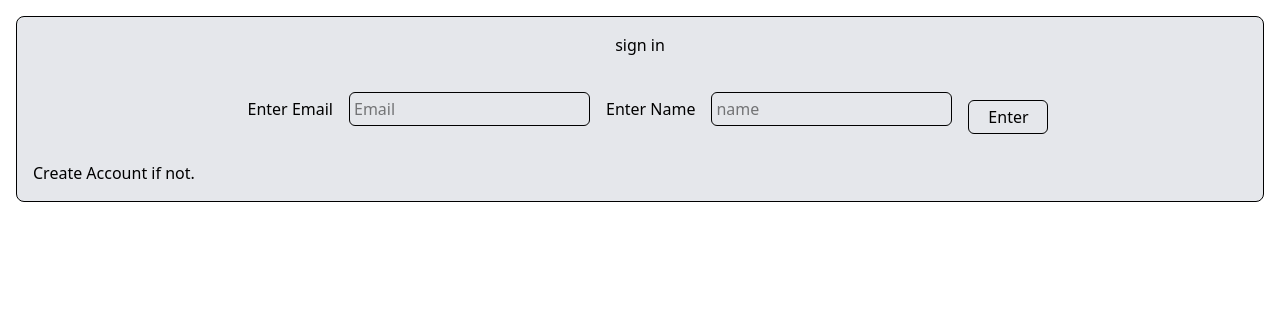
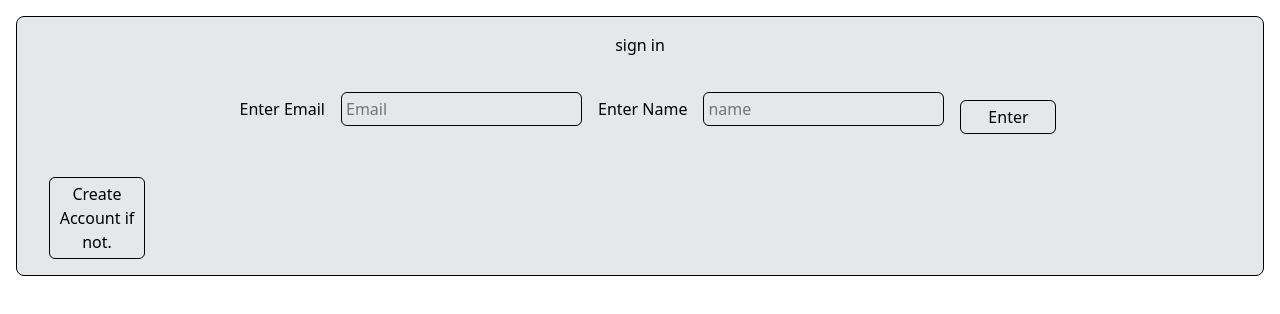
Before and after one commit to abubakar-foomotion/todo, a Next.js app: page /welcome in a window 1280 px wide. Shown: the top 314 px of the page. Built offline with nearby package versions, Linux system fonts and the light colour scheme.

Commit message:
add CustomButton in the code

```diff
--- a/app/todo/page.tsx
+++ b/app/todo/page.tsx
@@ -6,6 +6,7 @@ import { useEffect, useState } from "react";
 import { useItemsStore } from "@/lib/store/todoStore";
 import { getAllTodos, updateTodo, addTodoApiCall } from "@/services/todos";
 import { useUserStore } from "@/lib/store/userStore";
+import CustomButton from "@/components/CustomButton";
 
 export default function Todo() {
   //STATES
@@ -71,14 +72,7 @@ export default function Todo() {
 
       {/* //BUTTON TO SHOW TODO INPUT */}
       {showButton && (
-        <button
-          type="button"
-          onClick={addTodo}
-          className="border rounded-md mt-4 p-1 lg:ml-4 lg:w-24"
-        >
-          {" "}
-          + Add Task
-        </button>
+        <CustomButton onClickFunction={addTodo} text="+ Add Task" />
       )}
 
       {/* //TODO INPUT COMPONENT FOR NEW ENTRY*/}
--- a/app/welcome/page.tsx
+++ b/app/welcome/page.tsx
@@ -4,6 +4,8 @@ import { useRouter } from "next/navigation";
 import { useState } from "react";
 import { useUserStore } from "@/lib/store/userStore";
 import { postNewUser, getExistingUser } from "@/services/todos";
+import CustomButton from "@/components/CustomButton";
+import { text } from "stream/consumers";
 
 export default function Welcome() {
   const [signIn, setSignIn] = useState<boolean>(true);
@@ -79,16 +81,17 @@ export default function Welcome() {
           onChange={(e) => setName(e.target.value)}
           className="border p-1 rounded-md"
         />
-        <button
-          className="border rounded-md mt-4 p-1 lg:ml-4 lg:w-20"
-          type="button"
-          onClick={handleSignInAndSignUp}
-        >
-          Enter
-        </button>
+        <CustomButton onClickFunction={handleSignInAndSignUp} text="Enter"/>
       </div>
+      <CustomButton
+        onClickFunction={(e: React.MouseEvent<HTMLButtonElement>) => {
+          e.preventDefault();
+          setSignIn((prev) => !prev);
+        }}
+        text={signIn ? "Create Account if not." : "Already have an account?"}
+      />
 
-      <button
+      {/* <button
         type="button"
         onClick={(e) => {
           e.preventDefault();
@@ -96,7 +99,7 @@ export default function Welcome() {
         }}
       >
         {signIn ? "Create Account if not." : "Already have an account?"}
-      </button>
+      </button> */}
     </div>
   );
 }
--- /dev/null
+++ b/components/CustomButton.tsx
@@ -0,0 +1,15 @@
+"use client";
+
+import React from "react";
+export default function CustomButton({onClickFunction,text} : {onClickFunction: (e: React.MouseEvent<HTMLButtonElement>) => void ,text:string}) {
+    return(
+           <button
+          type="button"
+          onClick={onClickFunction}
+          className="border rounded-md mt-4 p-1 lg:ml-4 lg:w-24"
+        >
+          {" "}
+          {text}
+        </button>
+    )
+}
```
